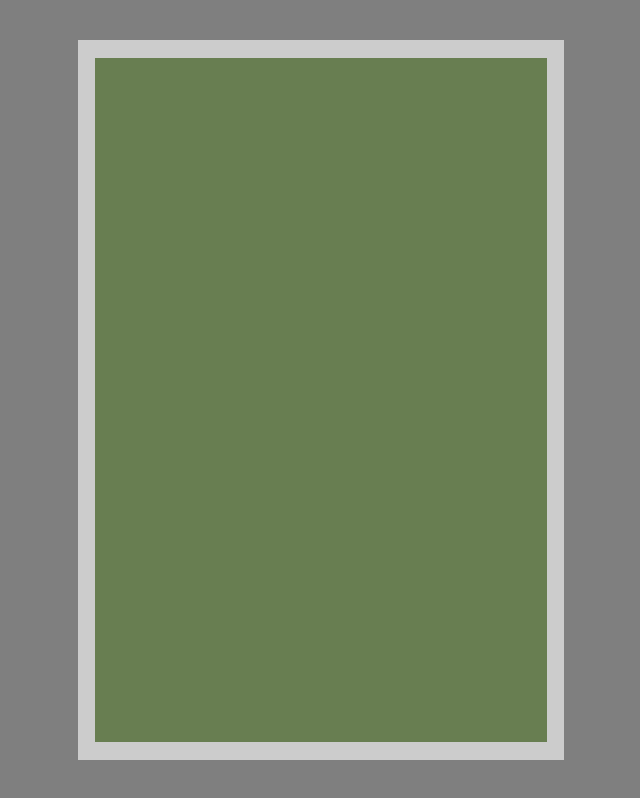
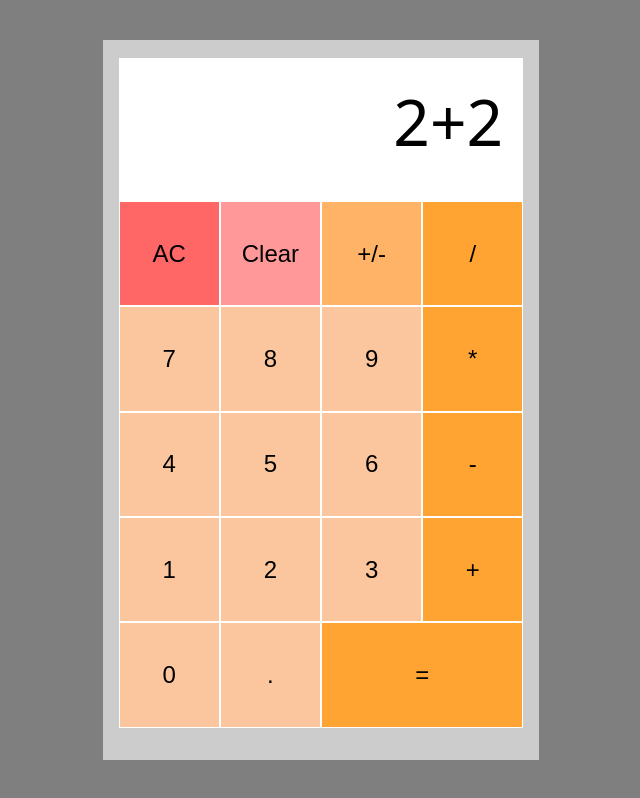
Before and after one commit to Endand/calculator, a plain HTML site: page index.html in a window 1280 px wide. Shown: the whole page, without its empty margins (319-959 px from the left). Drawn offline with Linux system fonts and the light colour scheme.

Commit message:
Finished HTML CSS part.
Now the UI looks like a calculator with every buttons color coded
Buttons are placed in the right place as desgined
Placement of the display text is corrected.

```diff
--- a/index.html
+++ b/index.html
@@ -10,8 +10,28 @@
    <script src="calc.js" defer></script>
    <main >
       <div class="calculator">
-         <div class="display"></div>
-         <div class="buttons"></div>
+         <div class="display">2+2</div>
+         <div class="buttons">
+            <button class="ac">AC</button>
+            <button class="clear">Clear</button>
+            <button class="signChange">+/-</button>
+            <button class="operator">/</button>
+            <button class="number">7</button>
+            <button class="number">8</button>
+            <button class="number">9</button>
+            <button class="operator">*</button>
+            <button class="number">4</button>
+            <button class="number">5</button>
+            <button class="number">6</button>
+            <button class="operator">-</button>
+            <button class="number">1</button>
+            <button class="number">2</button>
+            <button class="number">3</button>
+            <button class="operator">+</button>
+            <button class="number">0</button>
+            <button class="number">.</button>
+            <button class="equal">=</button>
+         </div>
       </div>
    </main>
 
--- a/style.css
+++ b/style.css
@@ -1,4 +1,9 @@
+
+
 body{
+   font-family:system-ui, -apple-system, BlinkMacSystemFont,
+   'Segoe UI', Roboto, Oxygen, Ubuntu, Cantarell, 'Open Sans',
+   'Helvetica Neue', sans-serif;
    background-color: hsla(0, 0%, 0%, 0.5);
    display: flex;
    justify-content: center;
@@ -8,7 +13,7 @@ body{
 }
 
 main{
-   width:38%;
+   width:34%;
    height:90%;
    background-color: hsl(0, 0%, 80%);
    display: flex;
@@ -17,7 +22,53 @@ main{
 }
 
 .calculator{
-   background-color: rgb(104, 126, 81);
    width:93%;
    height:95%;
 }
+
+.display{
+   background-color: white;
+   width:90%;
+   height:15%;
+   font-size: 4rem;
+   text-align: right;
+   padding:5% 5%;
+}
+
+.buttons{
+   width:100%;
+   height:77%;
+   display: flex;
+   flex-wrap: wrap;
+}
+
+.buttons button{
+   width: 25%;
+   box-sizing: border-box;
+   font-size: 1.5rem;
+   border: 1px solid white;
+}
+
+.buttons button.equal {
+   width: 50%;
+}
+
+.ac{
+   background-color: hsla(0, 100%, 70%);
+}
+
+.clear{
+   background-color: hsla(0, 100%, 80%);
+}
+
+.signChange{
+   background-color: hsla(30, 100%, 70%);
+}
+
+.number{
+   background-color: hsla(26, 93%, 80%);
+}
+
+.operator, .equal{
+   background-color: hsla(33, 100%, 60%) ;
+}
```
